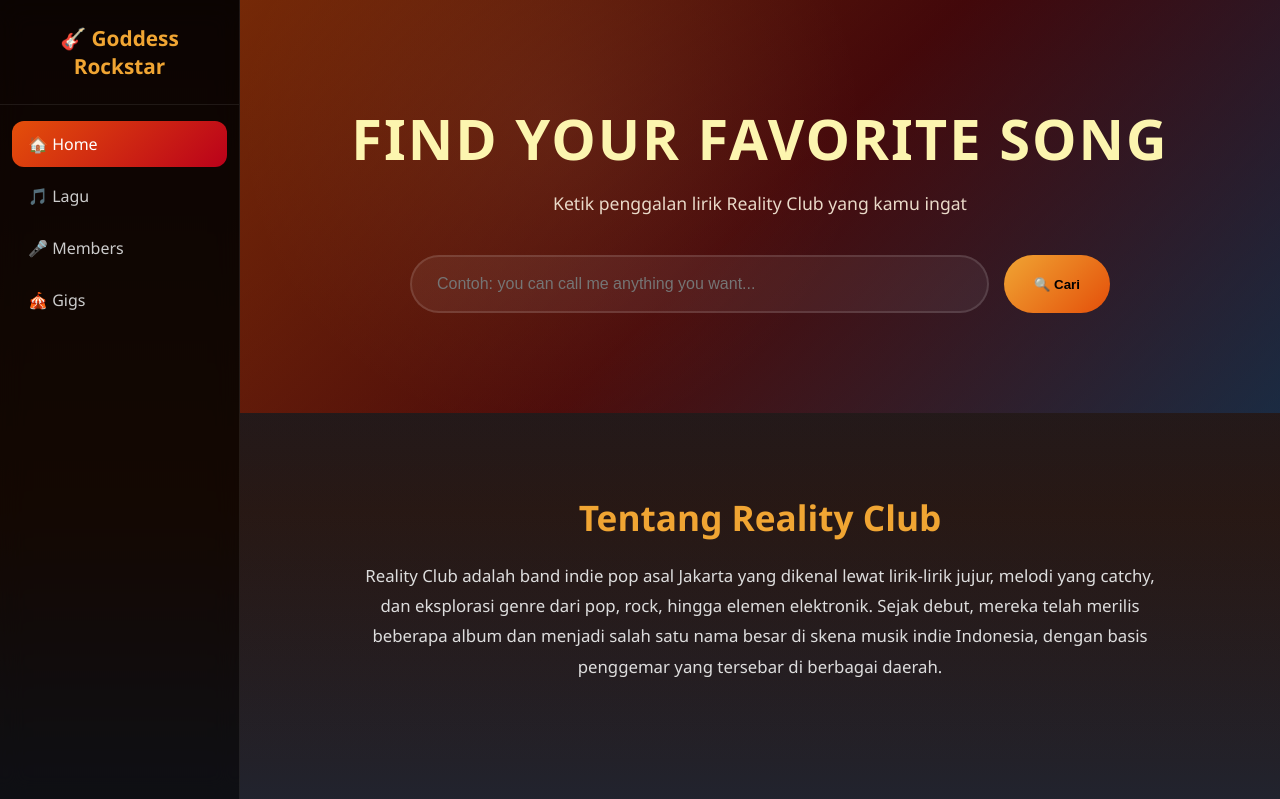
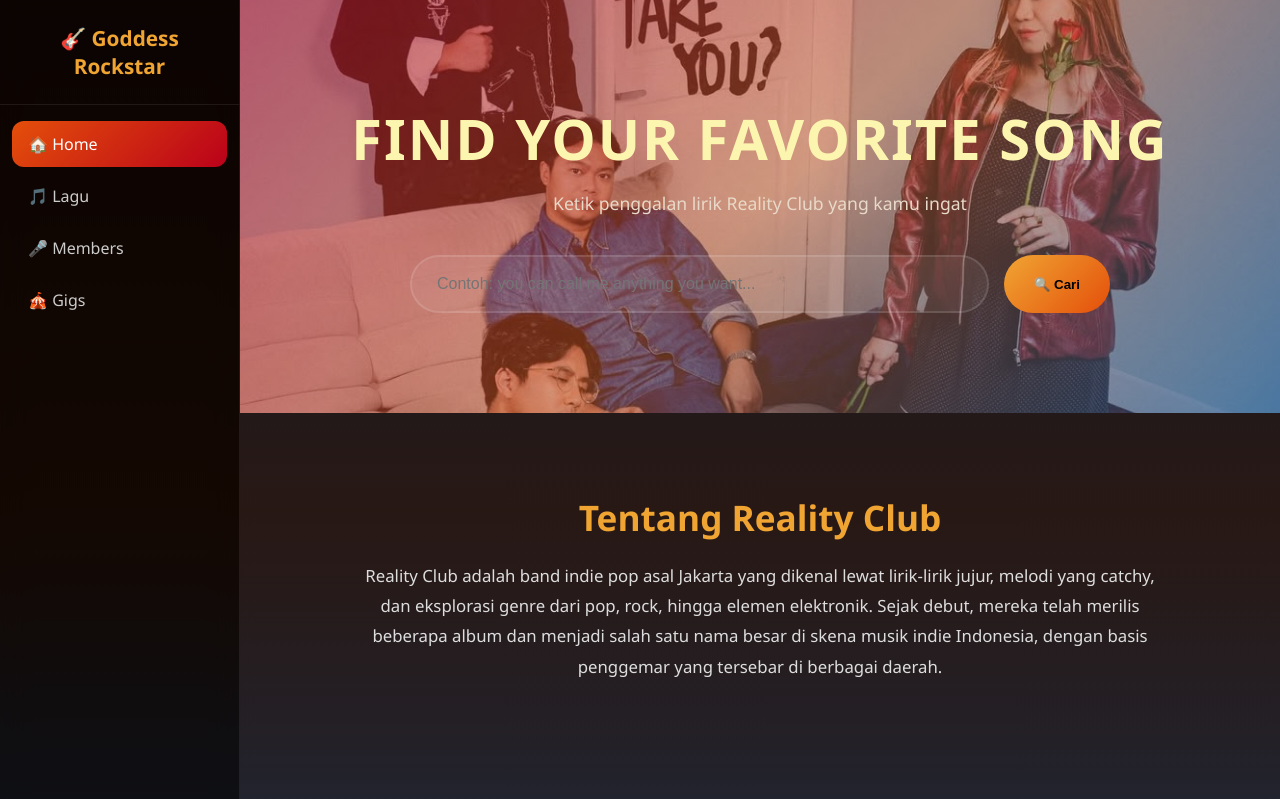
Before and after one commit to Soboyy/goddes_rockstar, a PHP site: page / in a window 1280 px wide. Shown: the top 799 px of the page. Run offline with PHP 8.4, Linux system fonts and the light colour scheme; data comes from the database, SQL or seed files in the repository.

Commit message:
update tampilan index

```diff
--- a/style.css
+++ b/style.css
@@ -99,9 +99,12 @@ body{
 .hero{
     padding:100px 40px;
     text-align:center;
+    position:relative;
     background:
-        linear-gradient(135deg, rgba(228,79,10,.45), rgba(186,1,26,.25), rgba(11,75,139,.45)),
-        radial-gradient(circle at 30% 30%, rgba(252,245,175,.08), transparent 40%);
+        linear-gradient(135deg, rgba(186,1,26,.55), rgba(228,79,10,.4), rgba(11,75,139,.55)),
+        url('image/group/reality_club_band.jpg');
+    background-size:cover;
+    background-position:center;
 }
 
 .hero h1{
```
Also changed, not shown: image/group/reality_club_band.jpg (renamed from image/members/A decade in fragments.(10) years of Reality Club10yearsofreality.club#10yearsofRealityClub.jpg).
